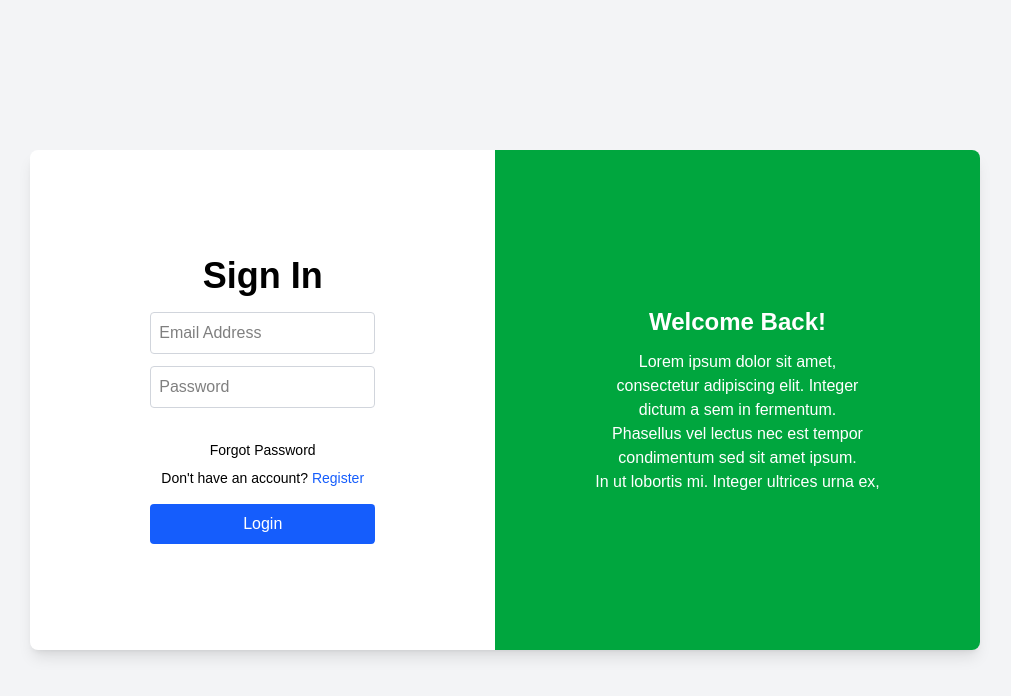
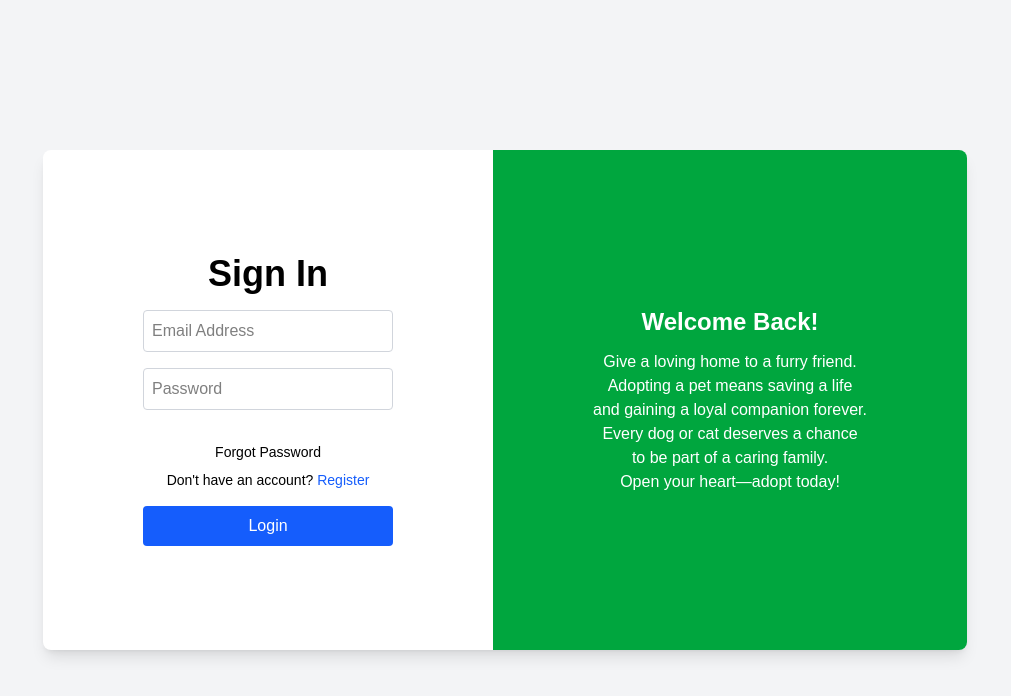
Before and after one commit to BreezyWeezy15/pet-web-php, a Next.js app: page /login in a window 1280 px wide. Shown: the top 696 px of the page, without its empty margins (135-1146 px from the left). Built offline with nearby package versions, Linux system fonts and the light colour scheme.

Commit message:
new changes

```diff
--- a/app/login/page.tsx
+++ b/app/login/page.tsx
@@ -6,10 +6,10 @@ export default function LoginUser() {
   return (
     <div className="flex justify-center items-center h-screen bg-gray-100">
       <div className="flex flex-row bg-white shadow-lg rounded-lg overflow-hidden h-[500px]">
-
         {/* Left side */}
-        <div className="flex flex-col px-30 flex-1 justify-center items-center">
+        <div className="flex flex-col px-25 flex-1 justify-center items-center">
           <h4 className="text-black mb-4 text-4xl font-bold">Sign In</h4>
+          <div className="flex flex-col gap-1 w-[250px]">
             <input
               id="email-input"
               type="text"
@@ -22,10 +22,21 @@ export default function LoginUser() {
               placeholder="Password"
               className="text-black border border-gray-300 p-2 mb-3 rounded w-full"
             />
-          <h4 onClick={ () => router.push("/recover")} className="text-black cursor-pointer mb-2 mt-5 text-sm">Forgot Password</h4>
-          <h4  className="text-black text-sm">
+          </div>
+          <h4
+            onClick={() => router.push("/recover")}
+            className="text-black cursor-pointer mb-2 mt-5 text-sm"
+          >
+            Forgot Password
+          </h4>
+          <h4 className="text-black text-sm">
             Don't have an account?{" "}
-            <span  onClick={ () => router.push("/register")} className="text-blue-600 cursor-pointer text-sm">Register</span>
+            <span
+              onClick={() => router.push("/register")}
+              className="text-blue-600 cursor-pointer text-sm"
+            >
+              Register
+            </span>
           </h4>
           <button className="mt-4 bg-blue-600 text-white py-2 px-4 rounded w-full">
             Login
@@ -36,10 +47,12 @@ export default function LoginUser() {
         <div className="bg-green-600 flex flex-col text-white px-25 h-full justify-center items-center">
           <h4 className="text-2xl font-bold mb-3 text-center">Welcome Back!</h4>
           <h4 className="text-center">
-            Lorem ipsum dolor sit amet, <br /> consectetur adipiscing elit. Integer <br />
-            dictum a sem in fermentum. <br /> Phasellus vel lectus nec est tempor <br />
-            condimentum sed sit amet ipsum. <br /> In ut lobortis mi. Integer ultrices
-            urna ex,
+            Give a loving home to a furry friend. <br />
+            Adopting a pet means saving a life <br />
+            and gaining a loyal companion forever. <br />
+            Every dog or cat deserves a chance <br />
+            to be part of a caring family. <br />
+            Open your heart—adopt today!
           </h4>
         </div>
       </div>
--- a/app/register/page.tsx
+++ b/app/register/page.tsx
@@ -17,7 +17,7 @@ export default function RegisterUser() {
     formData.append("password", password);
 
     const res = await fetch(
-      "http://petadoptiondz.atwebpages.com/register.php",
+      "http://petsadoptiondz.byethost7.com/register.php",
       {
         method: "POST",
         body: formData,
@@ -36,9 +36,10 @@ export default function RegisterUser() {
   return (
     <div className="flex justify-center items-center h-screen bg-gray-100">
       <div className="flex flex-row bg-white shadow-lg rounded-lg overflow-hidden h-[500px]">
-        <div className="flex flex-col px-30 flex-1 justify-center items-center">
+        <div className="flex flex-col px-25  justify-center items-center">
           <h4 className="text-black mb-4 text-4xl font-bold">Register Now!</h4>
 
+          <div className="flex flex-col gap-1 w-[250px]">
             <input
               type="text"
               placeholder="Full Name"
@@ -67,6 +68,7 @@ export default function RegisterUser() {
               value={password}
               onChange={(e) => setPassword(e.target.value)}
             />
+          </div>
 
           <h4
             onClick={() => router.push("/recover")}
@@ -96,7 +98,12 @@ export default function RegisterUser() {
         <div className="bg-green-600 flex flex-col text-white px-25 h-full justify-center items-center">
           <h4 className="text-2xl font-bold mb-3 text-center">Welcome Back!</h4>
           <h4 className="text-center">
-            Lorem ipsum dolor sit amet, <br /> consectetur adipiscing elit.
+            Give a loving home to a furry friend. <br />
+            Adopting a pet means saving a life <br />
+            and gaining a loyal companion forever. <br />
+            Every dog or cat deserves a chance <br />
+            to be part of a caring family. <br />
+            Open your heart—adopt today!
           </h4>
         </div>
       </div>
```
Also changed, not shown: app/page.tsx (+18 -0 lines), 1 other file (tests, documents, lock files or other folders). Lines whose indentation alone changed are shown as unchanged.
